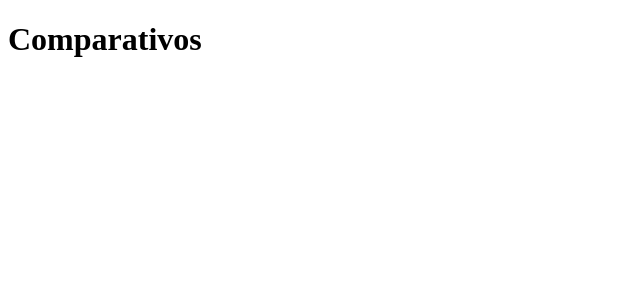
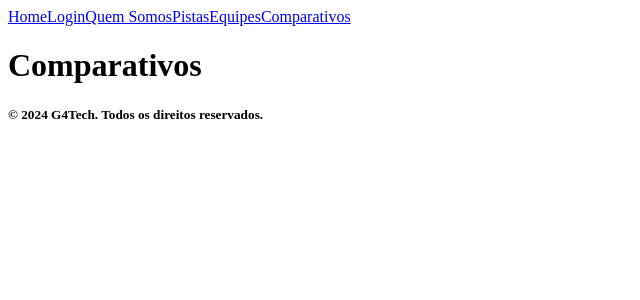
Before and after one commit to Geral-cp-s/Sprint3-Web, a React (Vite) app: page /comparativos in a window 1280 px wide. Shown: the top 300 px of the page, without its empty margins (0-640 px from the left). Built offline with nearby package versions, Linux system fonts and the light colour scheme.

Commit message:
Colocando o Footer e o Nav de forma simples p/ facilitar a navegação

```diff
--- a/src/App.jsx
+++ b/src/App.jsx
@@ -1,10 +1,16 @@
 import { Outlet } from "react-router-dom"
+import Footer from "./components/Footer"
+import Nav from "./components/Nav"
 
 function App() {
 
 
   return (
-    <Outlet/>
+    <>
+      <Nav />
+      <Outlet/>
+      <Footer />
+    </>
   )
 }
 
--- /dev/null
+++ b/src/components/Footer.jsx
@@ -0,0 +1,8 @@
+const Footer = () => {
+    return(
+        <>
+            <h5>&copy; 2024 G4Tech. Todos os direitos reservados.</h5>
+        </>
+    )
+}
+export default Footer
--- /dev/null
+++ b/src/components/Nav.jsx
@@ -0,0 +1,16 @@
+import { Link } from 'react-router-dom'
+
+const Nav =()=>{
+    return(
+        <>
+        <Link to ='/'>Home</Link>
+        <Link to ='/login'>Login</Link>
+        <Link to ='/quem-somos'>Quem Somos</Link>
+        <Link to ='/pistas'>Pistas</Link>
+        <Link to ='/equipes'>Equipes</Link>
+        <Link to ='/comparativos'>Comparativos</Link>
+
+        </>
+    )
+}
+export default Nav
```
